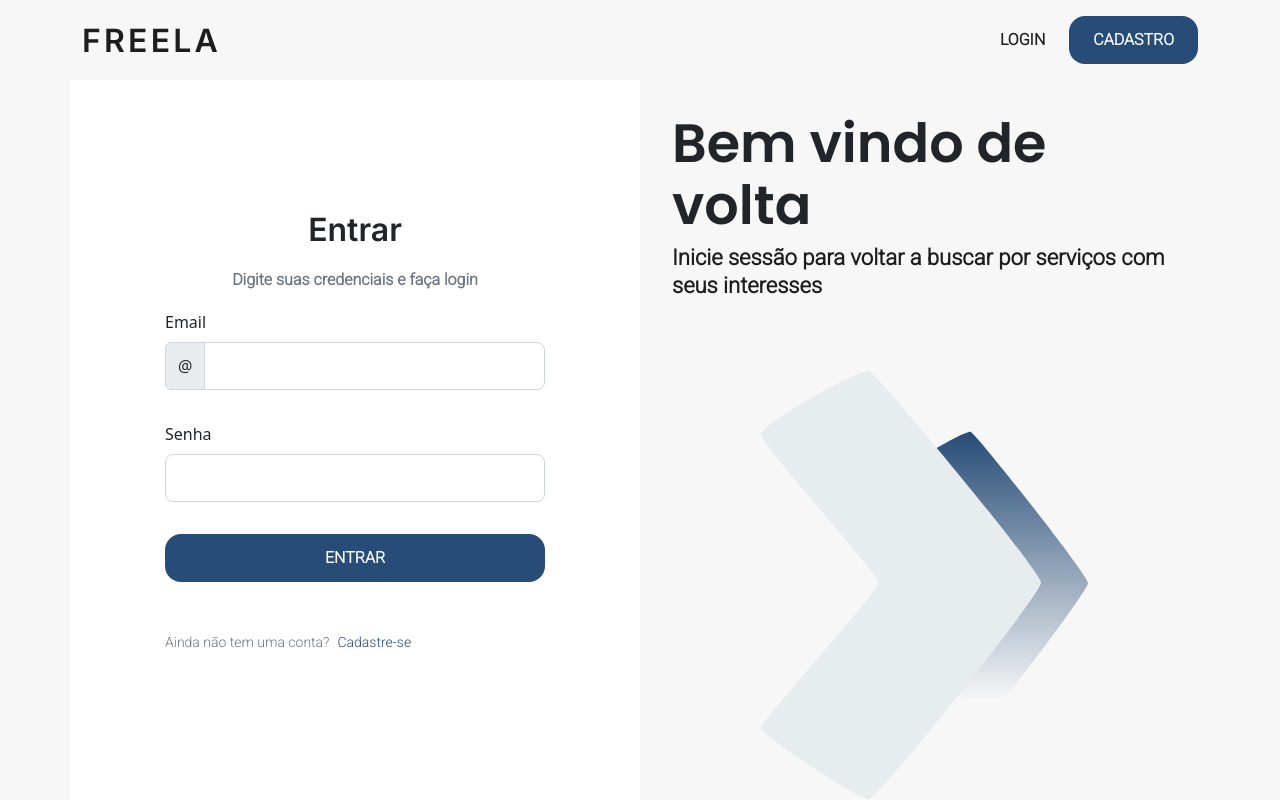
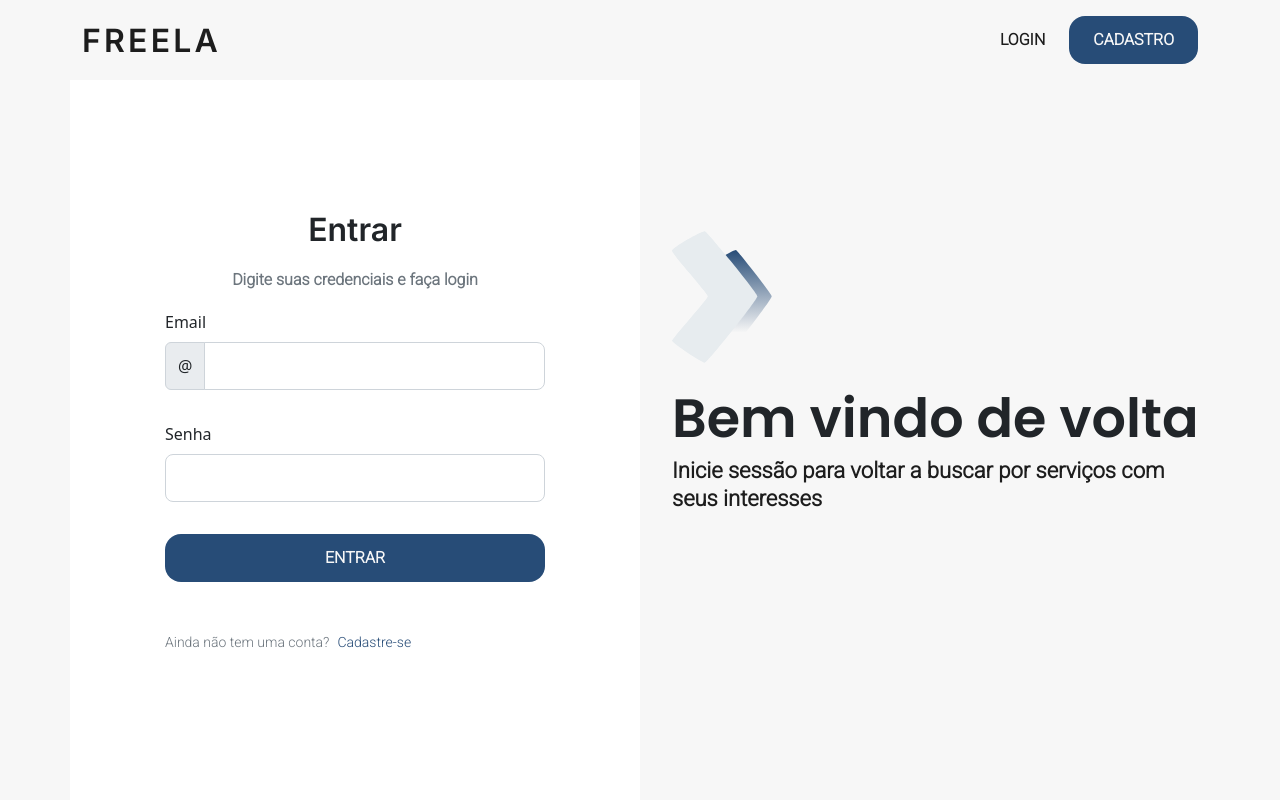
Before and after one commit to FREELA-sptech/FREELA-Web, a React (Vite) app: page /login in a window 1280 px wide. Built offline with nearby package versions, Linux system fonts and the light colour scheme.

Commit message:
rafatora o layout da tela e arruma responsividade

```diff
--- a/src/pages/Login/Login.tsx
+++ b/src/pages/Login/Login.tsx
@@ -1,4 +1,4 @@
-import { Col, Container, Row, Toast, ToastContainer } from "react-bootstrap";
+import { Col, Container, Figure, Row, Toast, ToastContainer } from "react-bootstrap";
 import CardLogin from "./components/CardLogin/CardLogin";
 import "./style.scss"
 import React from "react";
@@ -11,8 +11,14 @@ function Login() {
       <Container>
         <Row className="content d-flex justify-content-center align-items-stretch">
           <CardLogin />
-          <Col className="image-section d-none d-md-flex flex-column align-items-start justify-content-start gap-3" md={6} lg={6}>
-            <div className="text-container h-100 w-100">
+          <Col className="text-container d-none d-md-flex flex-column align-items-start justify-content-center" md={6} lg={6}>
+            <Figure>
+              <Figure.Image
+              width={"100px"}
+                src="/assets/images/banner-icon.svg"
+              />
+            </Figure>
+            <div className="w-100">
             <h1 className="big-title">Bem vindo de volta</h1>
             <h1 className="category">Inicie sessão para voltar a buscar por serviços com seus interesses</h1>
             </div>
--- a/src/pages/Login/style.scss
+++ b/src/pages/Login/style.scss
@@ -2,8 +2,10 @@
   &-background {
     background-color: var(--background-color);
     flex-grow: 1;
+
     .content {
       min-height: calc(100vh - 80px);
+
       .category {
         color: var(--text-color);
       }
@@ -13,13 +15,9 @@
       }
 
     }
-    .image-section {
-      background: var(--background-color) url("/assets/images/banner-icon.svg") center 100% no-repeat;
-      padding: 0;
 
-      .text-container {
-        padding: 2rem;
-      }
+    .text-container {
+      padding: 2rem 0rem 10rem 2rem;
     }
   }
 }
--- a/src/services/userService.ts
+++ b/src/services/userService.ts
@@ -2,10 +2,10 @@ import api from "./api";
 
 export async function createUser(userData: any){
     const response = await api.post("/user",userData);
-    return {data: response.data,status: response.status};
+    return response;
 }
 
 export async function login(userData: any){
     const response = await api.post("/user/login",userData);
-    return {data:response.data,status:response.status}
+    return response;
 }
```
